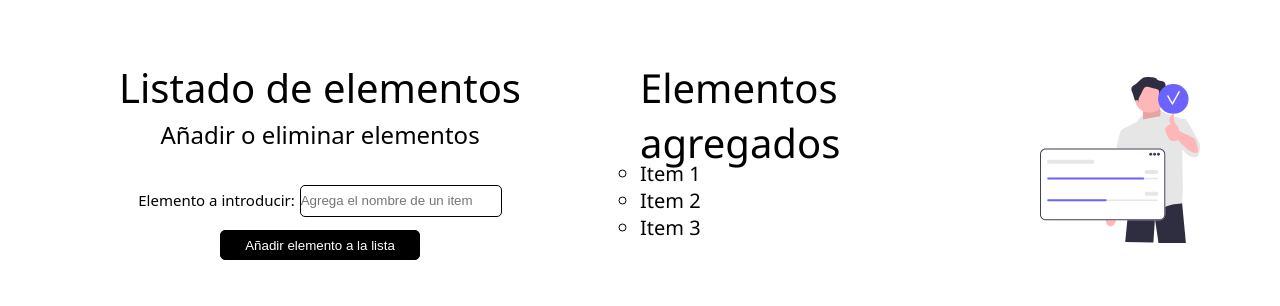
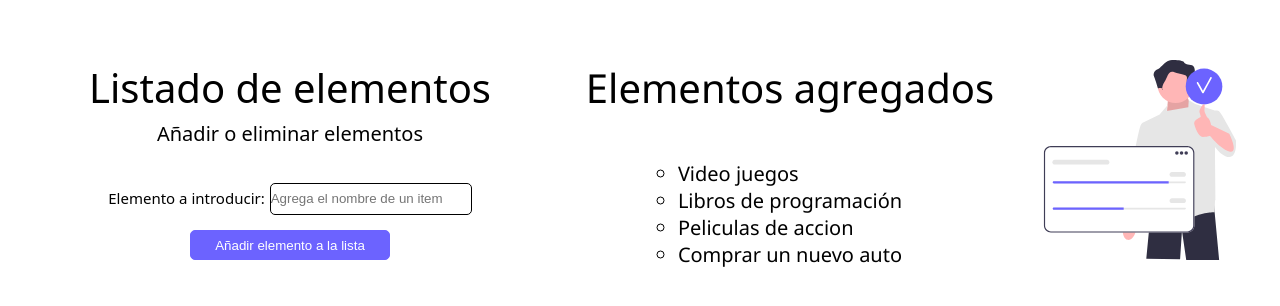
Before and after one commit to Misterdev19/react-tdd, a React (Vite) app: page / in a window 1280 px wide. Shown: the part 240-546 px from the top of the page. Built offline with nearby package versions, Linux system fonts and the light colour scheme.

Commit message:
change of pocision of the image  and color of background

```diff
--- a/src/App.css
+++ b/src/App.css
@@ -1,9 +1,10 @@
 main{
      display: grid;
      grid-template-rows: 200px ;
-     grid-template-columns: 1fr 1fr;
-     grid-template-areas: 'aside section';
+     grid-template-columns: 500px 500px 200px;
+     grid-template-areas: 'aside section article';
      align-content: center;
+     justify-content: center;
      height: 100vh;
 }
 
@@ -11,7 +12,6 @@ main aside{
       display: grid;
      justify-items: center;
      font-family: system-ui, -apple-system, BlinkMacSystemFont, 'Segoe UI', Roboto, Oxygen, Ubuntu, Cantarell, 'Open Sans', 'Helvetica Neue', sans-serif;
-
 }
 
 main aside h1{
@@ -20,6 +20,7 @@ main aside h1{
 }
 main aside h2{
      font-weight: 200;
+     font-size: 20px;
 }
 
 main aside form{
@@ -44,46 +45,43 @@ main aside form button{
     height: 30px;
     width: 200px;
     border-radius: 5px;
-    border: 1px solid black;
+    border: 1px solid #6C63FF;
     margin-left: 5px;
     margin: auto;
     font-weight: 500;
-    background-color: black;
+    background-color: #6C63FF;
     color: white;
 }
 main aside form button:hover{
     background-color: white;
     color: black;
+    cursor: pointer;
 }
 
 main section{
     display: grid;
-    grid-template-rows: 1fr;
-    grid-template-columns: 1fr 1fr;
+    grid-template-rows: 100PXfr;
+    grid-template-columns: 1fr;
 }
 
-main section .list-elements{
+main section{
     display: grid;
     grid-template-rows: 100px;
     grid-template-columns: 1fr;
     font-family: 'Segoe UI', Tahoma, Geneva, Verdana, sans-serif;
-    justify-items: start;
-
+    justify-items: center;
 }
-main section .list-elements h2{
+main section  h2{
     font-size: 40px;
     font-weight: 400;
 }
-main section .list-elements ul{
+main section  ul{
     list-style: circle;
     font-size: 20px;
     font-weight: 200;
 }
-main section .img-element{
-    display: flex;
 
+main article img {
+   width: 100%;
+   height: 100%;
 }
-main section .img-element img {
-   width: 50%;
-   margin:auto;
-}
--- a/src/App.jsx
+++ b/src/App.jsx
@@ -1,8 +1,33 @@
+import { useState } from 'react'
 import './App.css'
 import logo from './assets/logo.svg'
 
+const INICIAL_ITEMS = [
+
+  {
+    id: crypto.randomUUID(),
+    timestamp: Date.now(),
+    text: 'Video juegos',
+  },
+  {
+    id: crypto.randomUUID(),
+    timestamp: Date.now(),
+    text: 'Libros de programación',
+  },
+  {
+    id: crypto.randomUUID(),
+    timestamp: Date.now(),
+    text: 'Peliculas de accion',
+  },
+  {
+    id: crypto.randomUUID(),
+    timestamp: Date.now(),
+    text: 'Comprar un nuevo auto',
+  }
+]
+
 function App() {
-
+  const [items, setItems] = useState(INICIAL_ITEMS)
 
   return (
     <main>
@@ -22,18 +47,18 @@ function App() {
         </form>
       </aside>
       <section>
-        <div className='list-elements'>
           <h2>Elementos agregados</h2>
-          <ul>
-            <li>Item 1</li>
-            <li>Item 2</li>
-            <li>Item 3</li>
+        <ul>
+          {
+             items.map((item) => (
+                  <li key={item.id}>{item.text}</li>
+             ))
+          }
           </ul>
-        </div>
-        <div className='img-element'>
+      </section>
+      <article>
            <img src={logo} alt="" />
-        </div>
-      </section>
+      </article>
     </main>
   )
 }
```
